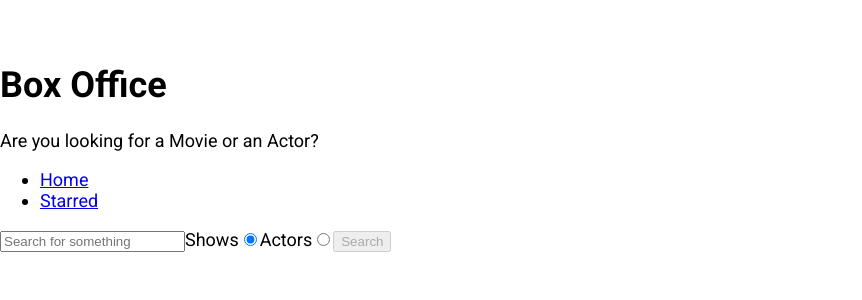
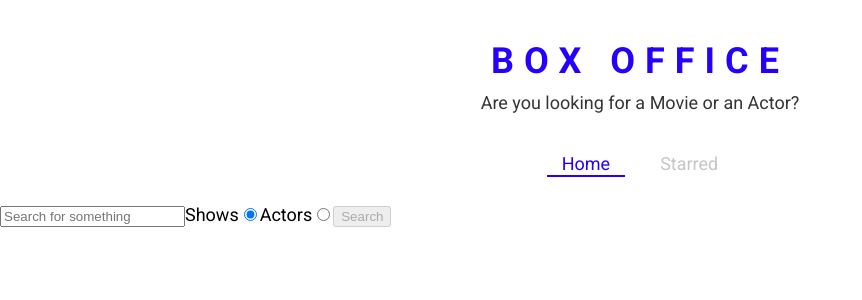
Before and after one commit to YeshwanthKare/react-box-office, a React (Create React App) app: page / in a window 1280 px wide. Shown: the top 300 px of the page, without its empty margins (0-862 px from the left). Built offline with nearby package versions, Linux system fonts and the light colour scheme.

Commit message:
ADD: cerated theme fro styled components and created few styled components

```diff
--- a/src/App.js
+++ b/src/App.js
@@ -1,11 +1,21 @@
 import React from 'react';
 import { Switch, Route } from 'react-router-dom';
+import { ThemeProvider } from 'styled-components';
 import Home from './pages/Home';
 import Show from './pages/Show';
 import Starred from './pages/Starred';
 
+const theme = {
+  mainColors: {
+    blue: '#2400ff',
+    gray: '#c6c6c6',
+    dark: '#353535',
+  },
+};
+
 function App() {
   return (
+    <ThemeProvider theme={theme}>
       <Switch>
         <Route exact path="/">
           <Home />
@@ -19,6 +29,7 @@
 
         <Route>This is a 404 page</Route>
       </Switch>
+    </ThemeProvider>
   );
 }
 
--- a/src/components/Navs.js
+++ b/src/components/Navs.js
@@ -1,5 +1,6 @@
 import React from 'react';
-import { Link } from 'react-router-dom';
+import { useLocation } from 'react-router';
+import { NavList, LinkStyled } from './show/Navs.styled';
 
 const LINKS = [
   {
@@ -12,16 +13,25 @@
   },
 ];
 
-const Navs = () => (
+const Navs = () => {
+  const location = useLocation();
+
+  return (
     <div>
-    <ul>
+      <NavList>
         {LINKS.map(item => (
           <li key={item.to}>
-          <Link to={item.to}>{item.text}</Link>
+            <LinkStyled
+              to={item.to}
+              className={item.to === location.pathname ? 'active' : ''}
+            >
+              {item.text}
+            </LinkStyled>
           </li>
         ))}
-    </ul>
+      </NavList>
     </div>
   );
+};
 
 export default Navs;
--- a/src/components/Title.js
+++ b/src/components/Title.js
@@ -1,10 +1,11 @@
 import React from 'react';
+import { TitleWrapper } from './Title.styled';
 
 const Title = ({ title, subTitle }) => (
-  <div>
+  <TitleWrapper>
     <h1>{title}</h1>
     <p>{subTitle}</p>
-  </div>
+  </TitleWrapper>
 );
 
 export default Title;
--- /dev/null
+++ b/src/components/Title.styled.js
@@ -0,0 +1,18 @@
+import styled from 'styled-components';
+
+export const TitleWrapper = styled.div`
+  text-align: center;
+  margin: 0 0 40px;
+
+  h1 {
+    color: ${({ theme }) => theme.mainColors.blue};
+    letter-spacing: 10px;
+    text-transform: uppercase;
+    margin: 0 0 10px;
+  }
+
+  p {
+    color: ${({ theme }) => theme.mainColors.dark};
+    margin: 0;
+  }
+`;
--- /dev/null
+++ b/src/components/show/Navs.styled.js
@@ -0,0 +1,41 @@
+import styled from 'styled-components';
+import { Link } from 'react-router-dom';
+
+export const NavList = styled.ul`
+  display: flex;
+  justify-content: center;
+  list-style: none;
+  margin: 0 0 30px;
+  padding: 0;
+`;
+
+export const LinkStyled = styled(Link)`
+  margin: 0 10px;
+  padding: 3px 15px;
+  position: relative;
+  text-decoration: none;
+  color: ${({ theme }) => theme.mainColors.gray};
+  &.active {
+    color: ${({ theme }) => theme.mainColors.blue};
+    &:after {
+      content: '';
+      position: absolute;
+      display: block;
+      height: 2px;
+      left: 0%;
+      bottom: 0;
+      background-color: ${({ theme }) => theme.mainColors.blue};
+      animation: slide-in 0.3s ease-in forwards;
+      @keyframes slide-in {
+        from {
+          left: 50%;
+          width: 0;
+        }
+        to {
+          left: 0%;
+          width: 100%;
+        }
+      }
+    }
+  }
+`;
```
Lines whose indentation alone changed are shown as unchanged.
